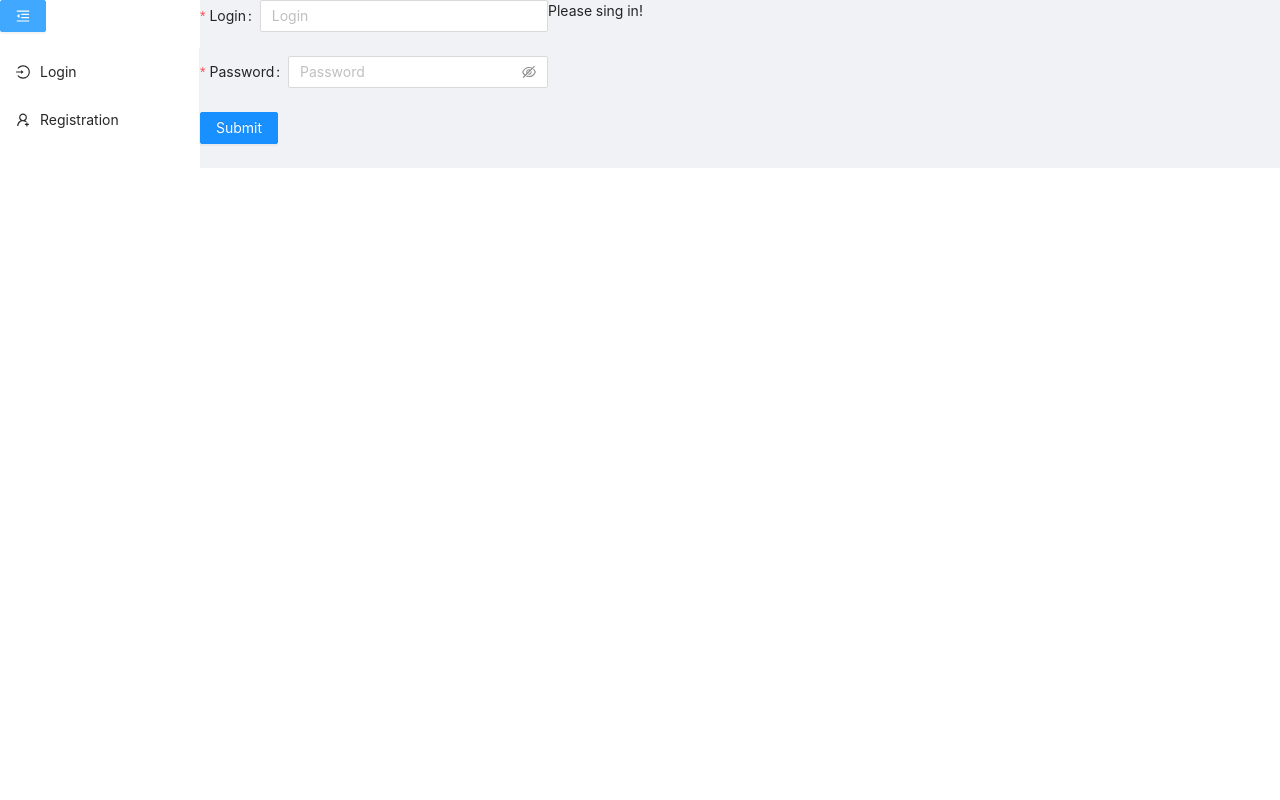
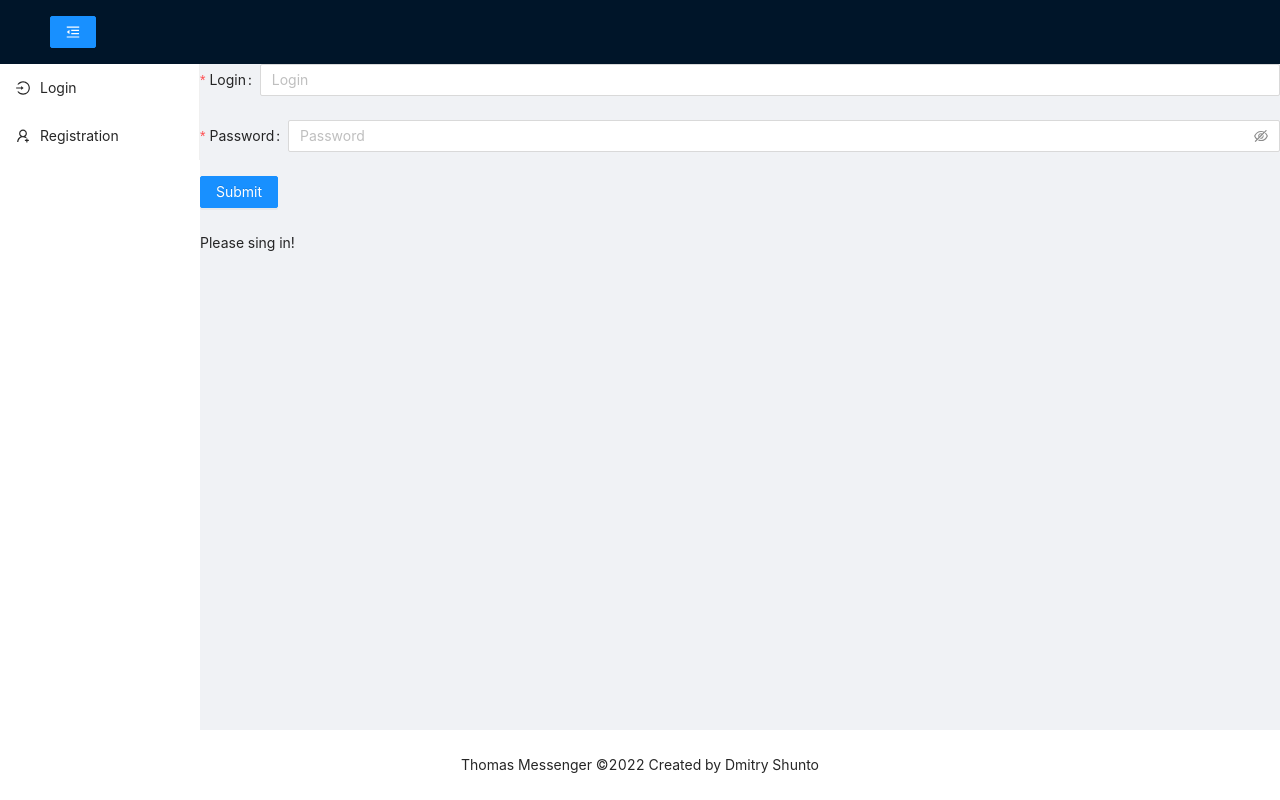
Before and after one commit to dmitryshunto/messeger_client, a React (Create React App) app: page /login in a window 1280 px wide. Built offline with nearby package versions, Linux system fonts and the light colour scheme; no server answers; what uifx would draw is missing.

Commit message:
base app structure added

```diff
--- a/package.json
+++ b/package.json
@@ -14,6 +14,7 @@
     "@types/react-dom": "^18.0.2",
     "antd": "^4.20.1",
     "axios": "^0.26.1",
+    "classnames": "^2.3.1",
     "react": "^18.0.0",
     "react-avatar-edit": "^1.2.0",
     "react-dom": "^18.0.0",
--- /dev/null
+++ b/src/App.css
@@ -0,0 +1,4 @@
+.siteLayout {
+    min-height: 100vh;
+    max-height: 100vh;
+}
--- a/src/App.tsx
+++ b/src/App.tsx
@@ -1,5 +1,5 @@
 import { Route, BrowserRouter, Routes } from 'react-router-dom';
-import { useEffect } from 'react'
+import { useEffect, useState } from 'react'
 import { useDispatch, useSelector } from 'react-redux';
 import LoginPage from './Components/Login/LoginPage'
 import { checkAuth, actions } from './redux/authorizationReducer';
@@ -17,6 +17,12 @@ import UserProfile from './Components/UserProfile/UserProfile';
 import StartChat from './Components/StartChat/StartChat';
 import { Layout } from 'antd'
 import MySider from './Components/Sider/Sider';
+import MyFooter from './Components/Footer/Footer';
+import './App.css'
+import MyHeader from './Components/Header/Header';
+
+const { Content } = Layout;
+
 
 function App() {
   const dispatch: AppDispatch = useDispatch()
@@ -33,15 +39,22 @@ function App() {
     }
   }, [dispatch])
 
+  const [collapsed, setCollapsed] = useState(false)
+
   if (useSelector(authSelectors.isGettingData)) return <PreloaderPage />
 
   return (
     <BrowserRouter>
+      <Layout className='siteLayout'>
+        <MyHeader
+          collapsed = {collapsed}
+          setCollapsed = {setCollapsed}
+        />
         <Layout>
-          <MySider />
-
-
-
+          <MySider
+            collapsed = {collapsed}
+          />
+          <Content>
             <Routes>
               <Route path={routes['chats']} element={<ChatsPage />}>
                 <Route index element={<Chats />} />
@@ -54,6 +67,9 @@ function App() {
               <Route path={routes['search']} element={<SearchPage />} />
               <Route path={`${routes['startChat']}/:companionId`} element={<StartChat />} />
             </Routes>
+          </Content>
+        </Layout>
+        <MyFooter />
       </Layout>
     </BrowserRouter>
 
--- /dev/null
+++ b/src/Components/Footer/Footer.module.css
@@ -0,0 +1,4 @@
+.footer {
+    background-color: white;
+    text-align: center;
+}
--- /dev/null
+++ b/src/Components/Footer/Footer.tsx
@@ -0,0 +1,15 @@
+import React from 'react';
+import { Layout } from 'antd';
+import css from './Footer.module.css'
+
+const { Footer } = Layout
+
+const MyFooter: React.FC = () => {
+    return (
+        <Footer className={css.footer}>
+            Thomas Messenger ©2022 Created by Dmitry Shunto
+        </Footer>
+    )
+}
+
+export default MyFooter
--- /dev/null
+++ b/src/Components/Header/Header.tsx
@@ -0,0 +1,23 @@
+import React from 'react'
+import { Layout, Menu, Breadcrumb, Button } from 'antd';
+import { MenuUnfoldOutlined, MenuFoldOutlined } from '@ant-design/icons';
+
+const { Header, Content, Footer } = Layout
+
+type Props = {
+    collapsed: boolean
+    setCollapsed: (collapsed: boolean) => void
+}
+
+const MyHeader: React.FC<Props> = ({collapsed, setCollapsed}) => {
+    return (
+        <Header>
+            <Button type="primary" onClick={() => setCollapsed(!collapsed)} >
+                {collapsed ? <MenuUnfoldOutlined /> : <MenuFoldOutlined />}
+            </Button>
+
+        </Header>
+    )
+}
+
+export default MyHeader
--- /dev/null
+++ b/src/Components/Sider/ProfileButton/ProfileButton.module.css
@@ -0,0 +1,36 @@
+.profileButton {
+    background-color: cadetblue;
+    padding-top: 3%;
+    padding-bottom: 3%;
+}
+
+.profileButton > div:first-child {
+    display: flex;
+    justify-content: center;
+    margin: 0 auto;
+}
+
+.loginRow {
+    display: flex;
+    justify-content: space-between;
+    align-items: center;
+    color: aliceblue;
+    font-size: medium;
+    font-weight: bolder;
+    padding-left: 16px;
+    padding-right: 8px;
+}
+
+.onlineStatus {
+    width: 7px;
+    height: 7px;
+    border-radius: 50%;
+}
+
+.online {
+    background-color: rgb(0, 255, 0);
+}
+
+.offline {
+    background-color: gray;
+}
--- a/src/Components/Sider/ProfileButton/ProfileButton.tsx
+++ b/src/Components/Sider/ProfileButton/ProfileButton.tsx
@@ -4,25 +4,43 @@ import { useSelector } from "react-redux";
 import authSelectors from '../../../selectors/auth'
 import onlineStatusSelectors from '../../../selectors/onlineStatus'
 import { Link } from "react-router-dom";
-import { Avatar } from "antd";
+import { Avatar } from "antd"
+import css from './ProfileButton.module.css'
+import cn from 'classnames'
 
-const ProfileButton: React.FC = () => {
+type Props = {
+    collapsed: boolean
+}
+
+const ProfileButton: React.FC<Props> = ({ collapsed }) => {
     const data = useSelector(authSelectors.data)
-    const login = data?.login
+    let login = data?.login
     const isOnline = useSelector(onlineStatusSelectors.myOnlineStatus)
     const onlineStatus = isOnline ? 'online' : 'offline'
 
+    let loginUI = login
+    if (loginUI && loginUI.length > 8) {
+        login = login?.substring(0, 8) + '...'
+    }
+
     return (
+        <div className={css.profileButton}>
             <div>
                 <Link to={routes['myProfile']}>
                     <Avatar
+                        size={'large'}
                         src={data?.photoUrl}
                     />
                 </Link>
-            <div>
+            </div>
+            {!collapsed &&
+                <div className={css.loginRow}>
                     <div>{login}</div>
-                <div>{onlineStatus}</div>
+                    <div className={
+                        cn(css.onlineStatus, { [css.online]: onlineStatus, [css.offline]: !onlineStatus })}
+                    />
                 </div>
+            }
         </div>
     )
 }
--- a/src/Components/Sider/Sider.tsx
+++ b/src/Components/Sider/Sider.tsx
@@ -15,7 +15,7 @@ import { routes } from '../../config'
 import MenuLabel from './MenuItem/MenuItem'
 import type { MenuProps } from 'antd';
 import ProfileButton from './ProfileButton/ProfileButton'
-import {logout as logoutThunk} from '../../redux/authorizationReducer'
+import { logout as logoutThunk } from '../../redux/authorizationReducer'
 import { AppDispatch } from '../../redux/redux'
 
 type MenuItemType = Required<MenuProps>['items'][number]
@@ -25,11 +25,11 @@ const { Sider } = Layout
 const getMenuItem = (route: string, children: React.ReactNode, icon?: React.ReactNode, onClick?: () => void): MenuItemType => {
     const label = (
         <MenuLabel
-            children = {children}
-            route = {route}
+            children={children}
+            route={route}
         />
     )
-    return {label, key: route, icon, onClick}
+    return { label, key: route, icon, onClick }
 }
 
 
@@ -39,11 +39,15 @@ const unauthorizedUserMenuItems: MenuItemType[] = [
 ]
 
 const messageMenuItemContent = (newMessagesNumber: number | undefined) => {
-    if(newMessagesNumber) return `Messages ${newMessagesNumber}`
+    if (newMessagesNumber) return `Messages ${newMessagesNumber}`
     return 'Messages'
 }
 
-const MySider: React.FC = () => {
+type Props = {
+    collapsed: boolean
+}
+
+const MySider: React.FC<Props> = ({collapsed}) => {
 
     const dispatch: AppDispatch = useDispatch()
     const logout = useCallback(() => {
@@ -53,13 +57,12 @@ const MySider: React.FC = () => {
     const data = useSelector(authSelectors.data)
     const login = data?.login
     const newMessagesNumber = data?.newMessages.length
-    const [collapsed, setCollapsed] = useState(false)
 
     const authorizedUserMenuItems: MenuItemType[] = useMemo(() => {
         return [
-            getMenuItem(routes['chats'], messageMenuItemContent(newMessagesNumber), <MailOutlined data={`${newMessagesNumber}`}/>),
+            getMenuItem(routes['chats'], messageMenuItemContent(newMessagesNumber), <MailOutlined data={`${newMessagesNumber}`} />),
             getMenuItem(routes['search'], 'Search', <SearchOutlined />),
-            {label: 'Log out', key: 'Log out', onClick: logout, icon: <UserDeleteOutlined />}
+            { label: 'Log out', key: 'Log out', onClick: logout, icon: <UserDeleteOutlined /> }
         ]
     }, [newMessagesNumber])
 
@@ -72,10 +75,10 @@ const MySider: React.FC = () => {
             collapsed={collapsed}
             theme='light'
         >
-            <Button type="primary" onClick={() => setCollapsed(!collapsed)} style={{ marginBottom: 16 }}>
-                {collapsed ? <MenuUnfoldOutlined /> : <MenuFoldOutlined />}
-            </Button>
-            {login && <ProfileButton />}
+            {login &&
+                <ProfileButton
+                    collapsed = {collapsed}
+                />}
             <Menu
                 items={menuItems}
             />
```
Also changed, not shown: 1 other file (tests, documents, lock files or other folders). Lines whose indentation alone changed are shown as unchanged.
